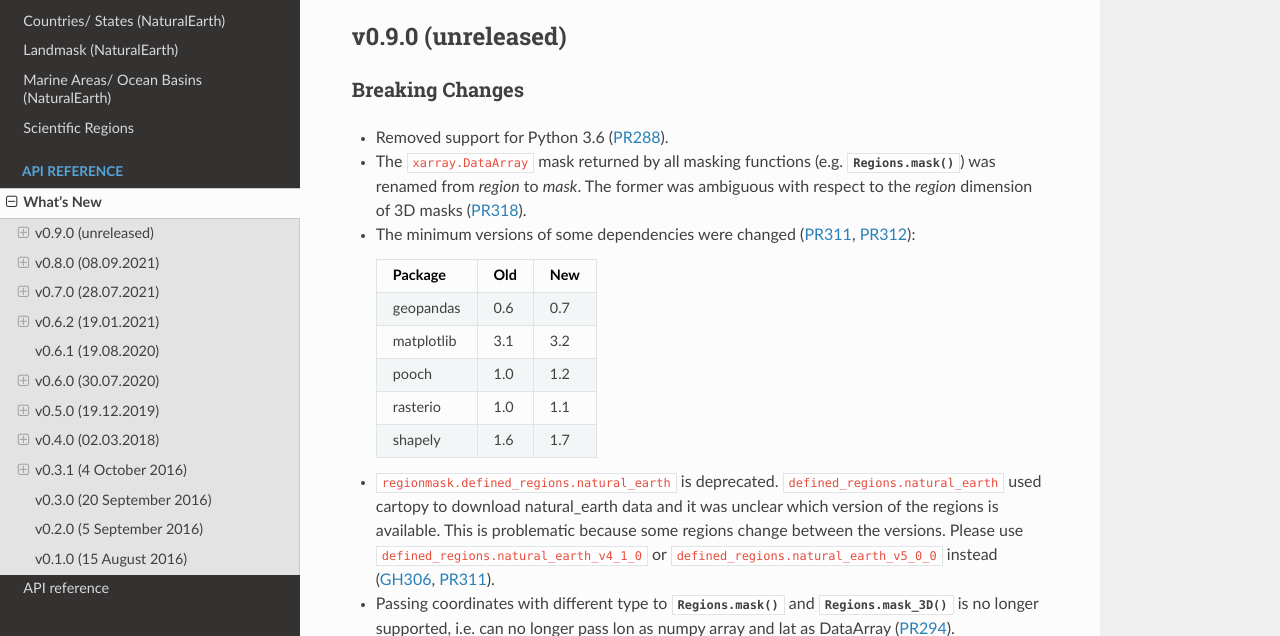
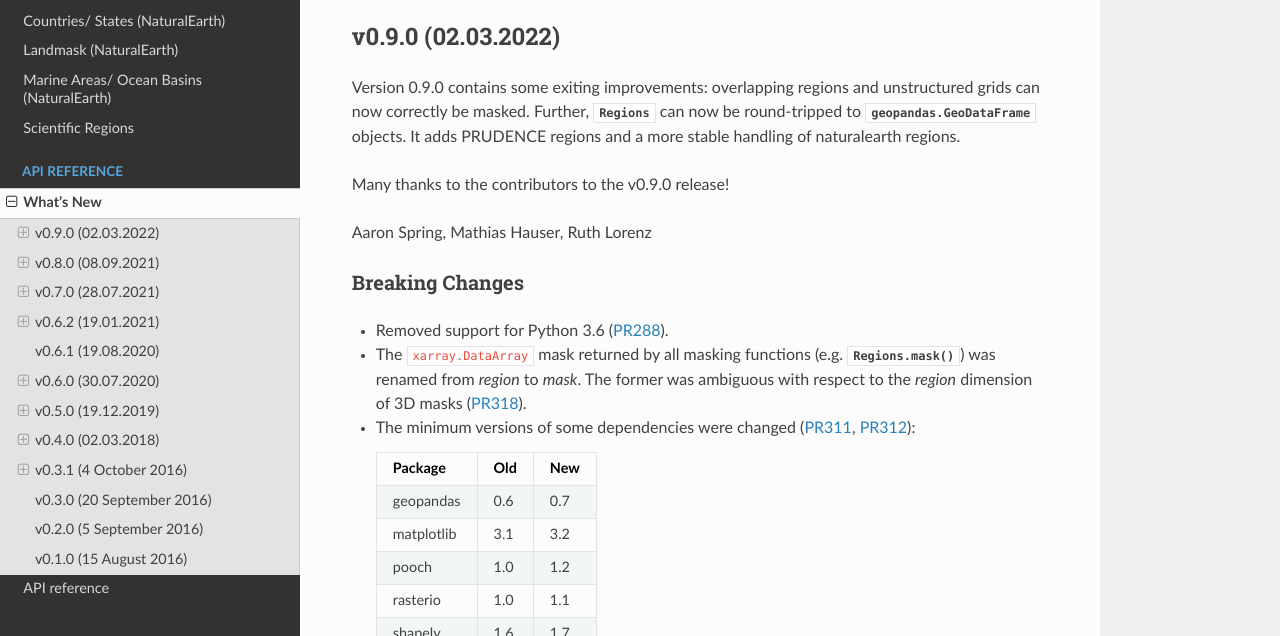
Before and after one commit to regionmask/regionmask, a Sphinx documentation site: the page built from docs/whats_new.rst, in a window 1280 px wide and 900 px high, cut to the strip 264-900 px from the top of the window. Built offline with Sphinx 7.4.7 and the Read the Docs theme 2.0.0, drawn with Linux system fonts in a browser that asks for light colours; pages that are not in the unit, such as notebooks, are missing from menus; the version number could not be read and is left out.

Commit message:
Release v0.9.0

```diff
--- a/docs/whats_new.rst
+++ b/docs/whats_new.rst
@@ -10,8 +10,17 @@ What's New
 
 .. _whats-new.0.9.0:
 
-v0.9.0 (unreleased)
----------------------
+v0.9.0 (02.03.2022)
+-------------------
+
+Version 0.9.0 contains some exiting improvements: overlapping regions and unstructured
+grids can now correctly be masked. Further, :py:class:`Regions` can now be round-tripped
+to :py:class:`geopandas.GeoDataFrame` objects. It adds PRUDENCE regions and a more stable
+handling of naturalearth regions.
+
+Many thanks to the contributors to the v0.9.0 release!
+
+Aaron Spring, Mathias Hauser, Ruth Lorenz
 
 Breaking Changes
 ~~~~~~~~~~~~~~~~
@@ -45,6 +54,7 @@ Breaking Changes
 
 Enhancements
 ~~~~~~~~~~~~
+
 - regionmask does now correctly treat overlapping regions if ``overlap=True`` is set in
   the constructor (:issue:`228`, :pull:`318`).
 
@@ -80,8 +90,7 @@ Deprecations
 ~~~~~~~~~~~~
 
 - The ``regionmask.defined_regions._ar6_pre_revisions`` regions are deprecated. The
-  ``regionmask.defined_regions.ar6`` regions should be used instead
-  (:issue:`314`, :pull:`320`).
+  ``regionmask.defined_regions.ar6`` regions should be used instead (:issue:`314`, :pull:`320`).
 
 New regions
 ~~~~~~~~~~~
@@ -89,7 +98,6 @@ New regions
 - Added :py:attr:`prudence` regions for Europe from `Christensen and Christensen, 2007,
   <https://link.springer.com/article/10.1007/s10584-006-9210-7>`_ (:pull:`283`).
   By `Ruth Lorenz <https://github.com/ruthlorenz>`_.
-
 
 Bug Fixes
 ~~~~~~~~~
@@ -99,7 +107,6 @@ Bug Fixes
   :pull:`294`).
 - Ensure :py:meth:`Regions.plot` uses the current axes (``plt.gca()``) if possible and
   error if a non-cartopy GeoAxes is passed (:issue:`316`, :pull:`321`).
-
 
 Docs
 ~~~~
```
